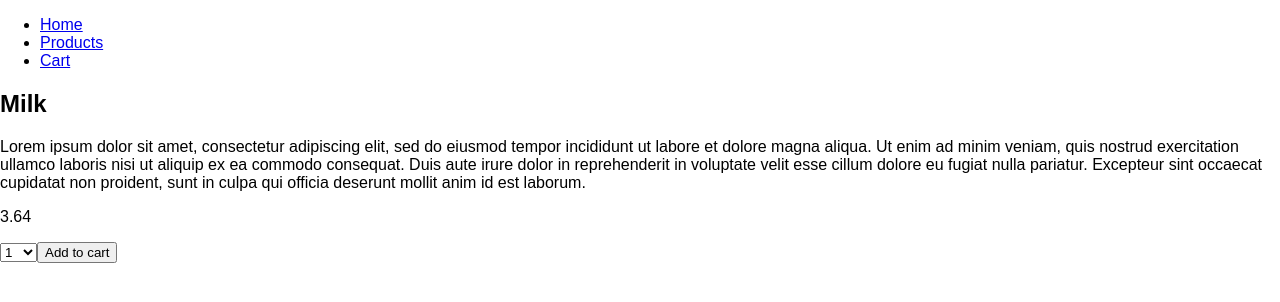
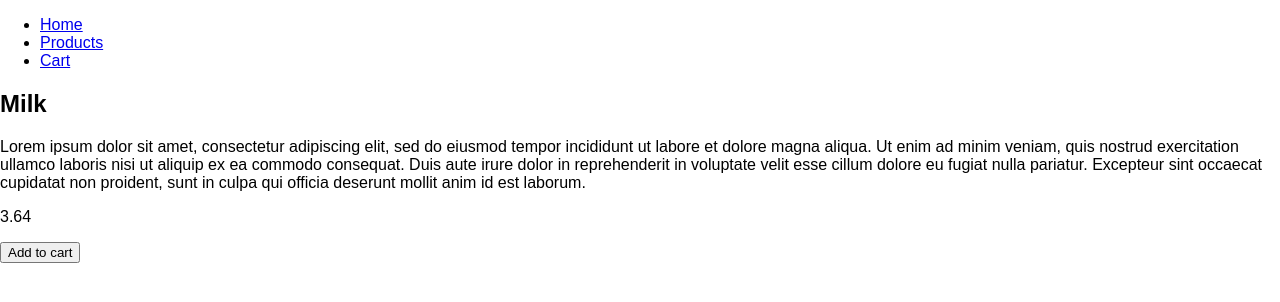
Before and after one commit to renderGUI/ecommerce-site, a React (Create React App) app: page /products/1 in a window 1280 px wide. Shown: the top 302 px of the page. Built offline with nearby package versions, Linux system fonts and the light colour scheme; data requests are answered from the project's data file.

Commit message:
Remove product quantity feature

```diff
--- a/src/components/products-page/AddToCartButton.js
+++ b/src/components/products-page/AddToCartButton.js
@@ -1,32 +1,23 @@
-import { useState } from "react";
+import { useState, useContext } from "react";
+import { productsContext } from "../../contexts/productsContext";
+import { useNavigate } from "react-router-dom";
 
-const AddToCartButton = () => {
-  const [quantity, setQuantity] = useState(0);
+const AddToCartButton = (props) => {
+  const { cart, setCart } = useContext(productsContext);
+  const navigate = useNavigate();
 
   const addToCartHandler = (e) => {
     e.preventDefault();
-  };
-
-  const changeQuantityHandler = (e) => {
-    setQuantity(e.target.value);
+    setCart(cart.concat(props.product));
+    navigate("/cart");
   };
 
   return (
-    <form onSubmit={addToCartHandler}>
-      <select onChange={changeQuantityHandler}>
-        <option value="1">1</option>
-        <option value="2">2</option>
-        <option value="3">3</option>
-        <option value="4">4</option>
-        <option value="5">5</option>
-        <option value="6">6</option>
-        <option value="7">7</option>
-        <option value="8">8</option>
-        <option value="9">9</option>
-        <option value="10">10</option>
-      </select>
-      <button type="submit">Add to cart</button>
-    </form>
+    <div>
+      <button type="button" onClick={addToCartHandler}>
+        Add to cart
+      </button>
+    </div>
   );
 };
 
--- a/src/components/products-page/ProductDetails.js
+++ b/src/components/products-page/ProductDetails.js
@@ -35,7 +35,7 @@ const ProductDetails = () => {
         mollit anim id est laborum.
       </p>
       <p>{product.price}</p>
-      <AddToCartButton />
+      <AddToCartButton product={product} />
     </div>
   );
 };
```
